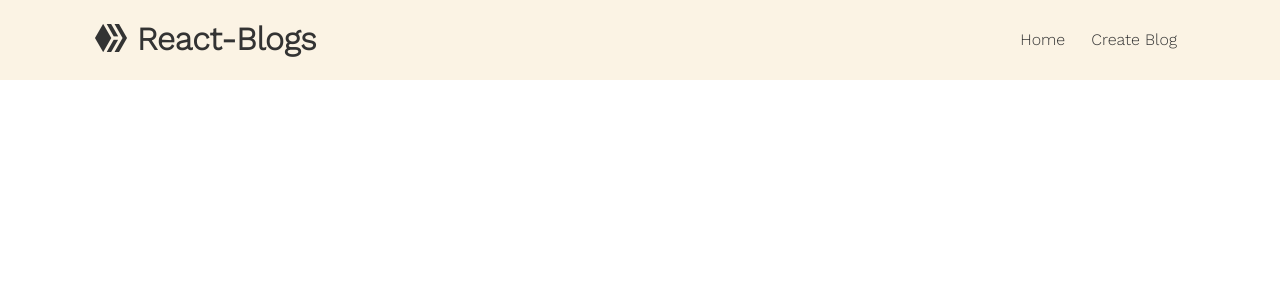
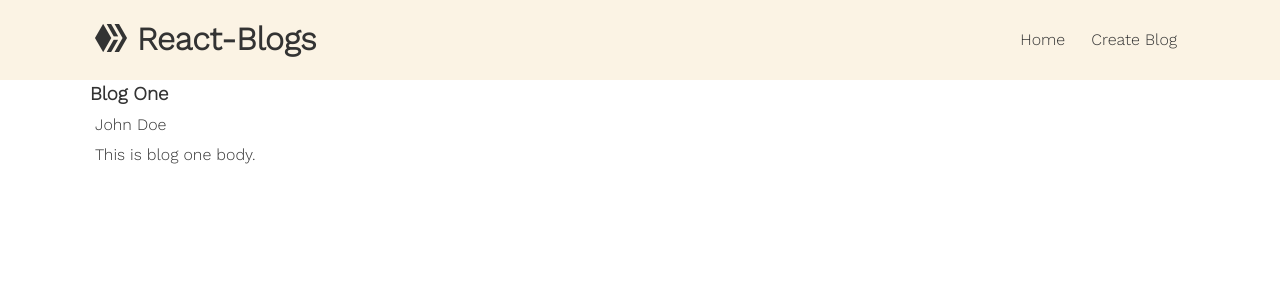
Before and after one commit to kunljha/React-Blog, a React (Create React App) app: page /blogs/1 in a window 1280 px wide. Shown: the top 300 px of the page. Built offline with nearby package versions, Linux system fonts and the light colour scheme; data requests are answered from the project's data file.

Commit message:
defined BlogDetails component

```diff
--- a/src/App.js
+++ b/src/App.js
@@ -4,6 +4,7 @@ import { BrowserRouter as Router, Route, Switch } from 'react-router-dom'
 import Home from './components/layout/Home'
 import Navbar from './components/layout/Navbar'
 import CreateBlog from './components/blogs/CreateBlog'
+import BlogDetails from './components/blogs/BlogDetails'
 
 const App = () => {
 	return (
@@ -14,6 +15,7 @@ const App = () => {
 					<Switch>
 						<Route exact path='/' component={Home} />
 						<Route exact path='/create' component={CreateBlog} />
+						<Route exact path='/blogs/:id' component={BlogDetails} />
 					</Switch>
 				</div>
 			</Fragment>
--- /dev/null
+++ b/src/components/blogs/BlogDetails.js
@@ -0,0 +1,35 @@
+import { useState, useEffect } from 'react'
+import { useParams } from 'react-router-dom'
+import Spinner from '../layout/Spinner'
+
+const BlogDetails = () => {
+	const [blog, setBlog] = useState(null)
+	const [loading, setLoading] = useState(true)
+	const { id } = useParams()
+
+	useEffect(() => {
+		fetch(`/blogs/${id}`)
+			.then((res) => res.json())
+			.then((data) => {
+				setBlog(data)
+				setLoading(false)
+			})
+			.catch((err) => console.log(err))
+	}, [])
+
+	if (loading) {
+		return <Spinner />
+	}
+
+	return blog ? (
+		<div className='blog-item'>
+			<h3>{blog.title}</h3>
+			<p>{blog.author}</p>
+			<p>{blog.body}</p>
+		</div>
+	) : (
+		<p>Blog does not exists!</p>
+	)
+}
+
+export default BlogDetails
```
